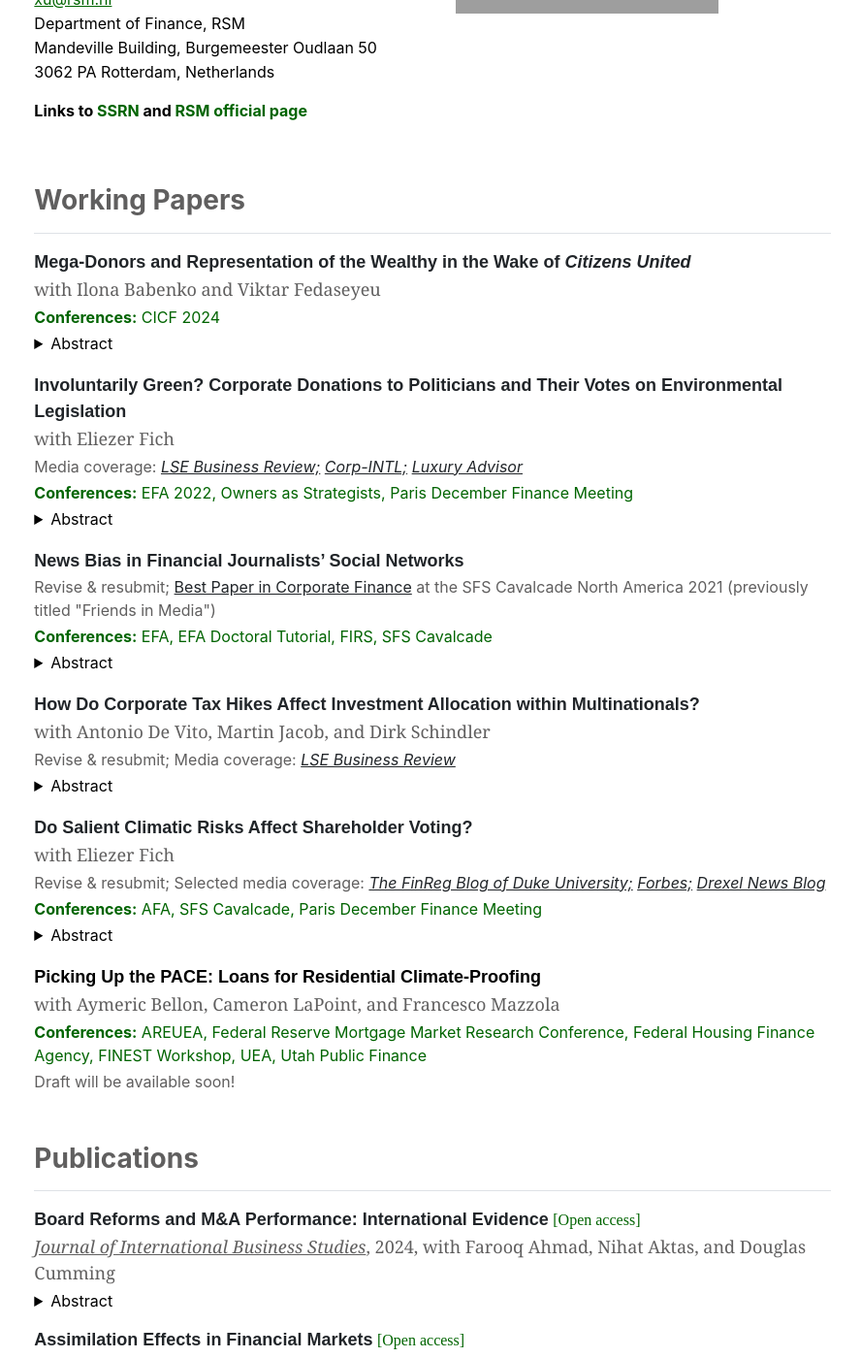
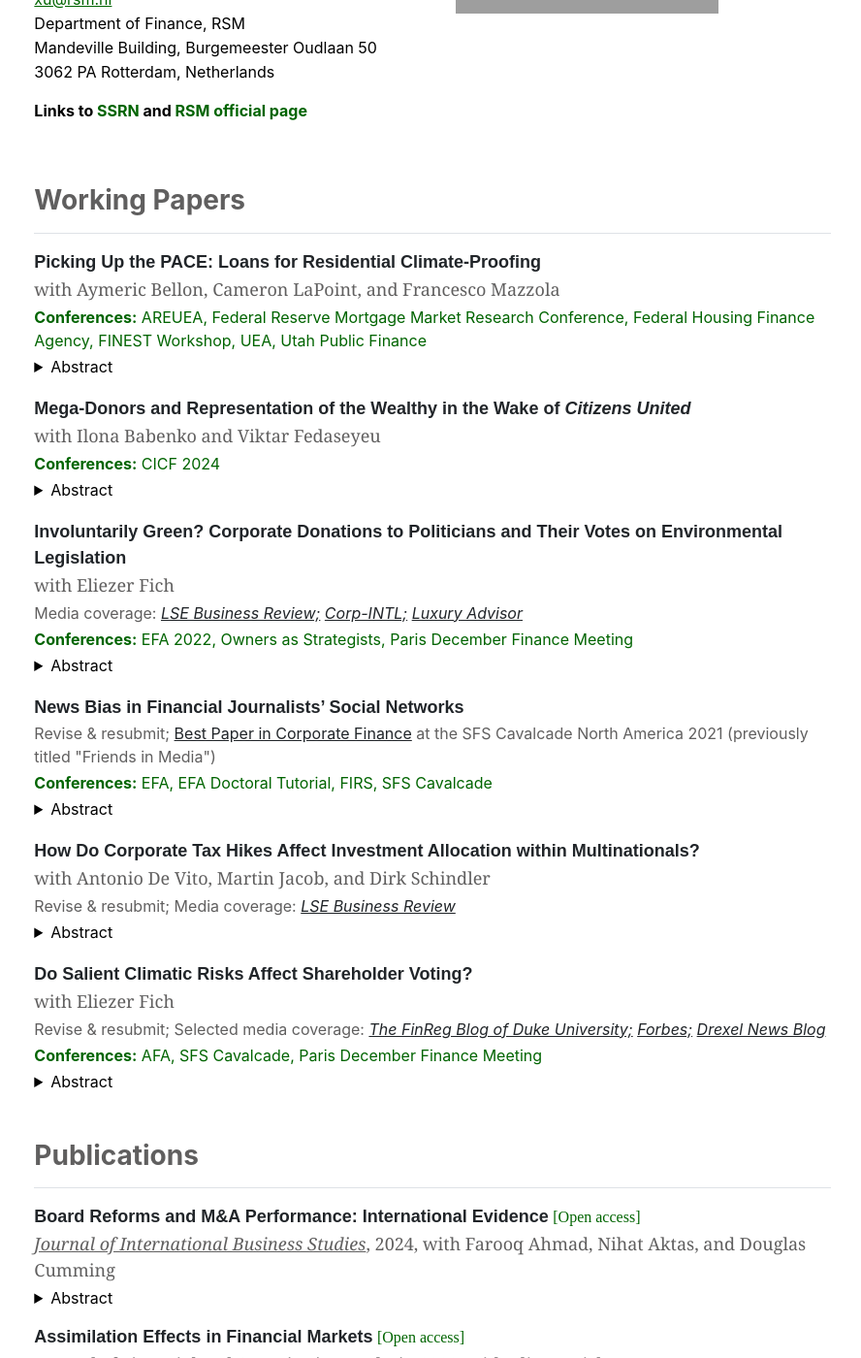
Before and after one commit to guosongxu/guosongxu.github.io, a Jekyll site: the page built from index.md, in a window 1280 px wide and 1400 px high, scrolled down 362 px. Shown: the whole window at 97% size, without its empty margins (194-1082 px from the left). Built offline with Jekyll 4.4.1, drawn with Linux system fonts in a browser that asks for light colours.

Commit message:
Update home.html

```diff
--- a/_layouts/home.html
+++ b/_layouts/home.html
@@ -15,7 +15,17 @@ layout: default
   <div class="col-md-12">
     <h3 class="fw-bold border-bottom pb-3 mb-3" style="color:#605F5F">Working Papers</h3>
 
-    <p style="font-family:arial, 'MS Sans Serif', arial;font-size:18px;margin-bottom:1px"><a rel="noreferrer noopener" aria-label=" (opens in a new tab)" href="https://papers.ssrn.com/sol3/papers.cfm?abstract_id=4723689" target="_blank" style="text-decoration:none;"><strong>Mega-Donors and Representation of the Wealthy in the Wake of <i>Citizens United</i></strong></a></p>
+    <p style="font-family:arial, 'MS Sans Serif', arial;font-size:18px;margin-bottom:1px"><a rel="noreferrer noopener" aria-label=" (opens in a new tab)" href="https://papers.ssrn.com/sol3/papers.cfm?abstract_id=4800611" target="_blank" style="text-decoration:none;"><strong>Picking Up the PACE: Loans for Residential Climate-Proofing</strong></a></p>
+    <p style="font-family:georgia;font-size:18px;margin-bottom:3px;color:#605F5F">with Aymeric Bellon, Cameron LaPoint, and Francesco Mazzola</p>
+    <p style="font-size:16px;margin-bottom:3px;color:#006400"><strong>Conferences:</strong> AREUEA, Federal Reserve Mortgage Market Research Conference, Federal Housing Finance Agency, FINEST Workshop, UEA, Utah Public Finance</p>
+    <details>
+      <summary>Abstract</summary>
+      <p>
+        Residential Property Assessed Clean Energy (PACE) loans are a new class of financial contract whereby homeowners borrow to fund green residential projects and repay the loan via their local property tax payments. We assess equity-efficiency trade-offs of PACE using loan-level data from Florida merged to property transaction, tax, and permitting records. Consistent with the program's objectives, borrowers are more likely to obtain permits related to disaster-proofing homes, and loan takeup is concentrated in areas with higher ex ante and ex post natural hazard risk. Such investments are capitalized into home values, but expansions of the property tax base are partially offset by an uptick in tax delinquency rates among borrowers. Although PACE loans are super senior to other debt, lenders expand their provision of mortgage credit in PACE-enabled counties. Enabling PACE loans increases the fiscal income of participating local governments while closing the investment gap in projects which improve the climate resiliency of the housing stock.
+      </p>
+    </details>
+
+    <p style="font-family:arial, 'MS Sans Serif', arial;font-size:18px;margin-bottom:1px;margin-top:18px"><a rel="noreferrer noopener" aria-label=" (opens in a new tab)" href="https://papers.ssrn.com/sol3/papers.cfm?abstract_id=4723689" target="_blank" style="text-decoration:none;"><strong>Mega-Donors and Representation of the Wealthy in the Wake of <i>Citizens United</i></strong></a></p>
     <p style="font-family:georgia;font-size:18px;margin-bottom:3px;color:#605F5F">with Ilona Babenko and Viktar Fedaseyeu</p>
     <p style="font-size:16px;margin-bottom:3px;color:#006400"><strong>Conferences:</strong> CICF 2024</p>
     <details>
@@ -67,11 +77,6 @@ layout: default
       </p>
     </details>
 
-    <p style="font-family:arial, 'MS Sans Serif', arial;font-size:18px;margin-bottom:1px;margin-top:18px"><strong>Picking Up the PACE: Loans for Residential Climate-Proofing</strong></p>
-    <p style="font-family:georgia;font-size:18px;margin-bottom:3px;color:#605F5F">with Aymeric Bellon, Cameron LaPoint, and Francesco Mazzola</p>
-    <p style="font-size:16px;margin-bottom:3px;color:#006400"><strong>Conferences:</strong> AREUEA, Federal Reserve Mortgage Market Research Conference, Federal Housing Finance Agency, FINEST Workshop, UEA, Utah Public Finance</p>
-    <p style="font-size:16px;margin-bottom:3px;color:#605F5F">Draft will be available soon!</p>
-
 
   </div>
 </div>
```
